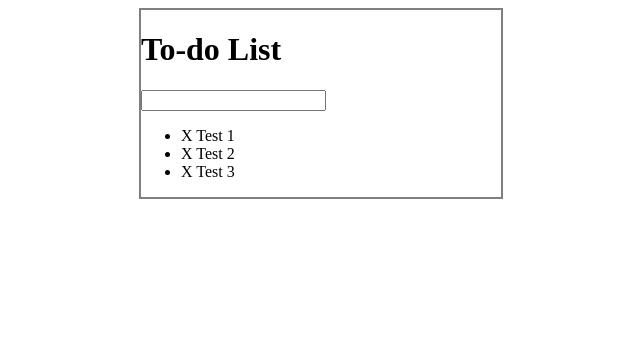
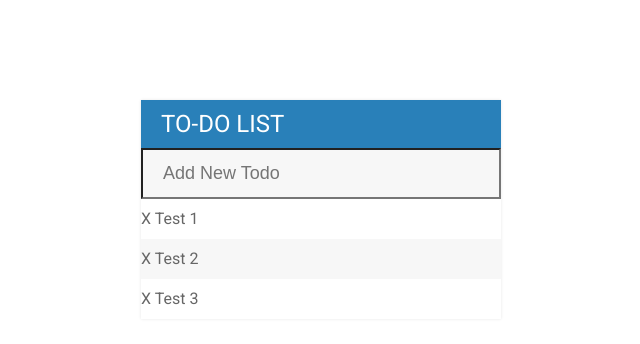
Before and after one commit to dhuber666/ToDo, a plain HTML site: page index.html in a window 1280 px wide. Shown: the whole page, without its empty margins (319-959 px from the left). Drawn offline with Linux system fonts and the light colour scheme.

Commit message:
Added a buch of styling

```diff
--- a/assets/css/styles.css
+++ b/assets/css/styles.css
@@ -1,8 +1,10 @@
 #container {
 
-    border: 2px solid grey;
+
     width: 360px;
-    margin: 0 auto;
+    margin: 100px auto;
+    background-color: #f7f7f7;
+    box-shadow: 0 0 3px rgba(0, 0, 0, 0.1);
 }
 
 .completed {
@@ -10,3 +12,56 @@
     color: gray;
     text-decoration: line-through;
 }
+
+h1 {
+    background-color: #2980b9;
+    color: white;
+    margin: 0;
+    padding: 10px 20px;
+    text-transform: uppercase;
+    font-size: 24px;
+    font-weight: normal;
+
+}
+
+ul {
+    list-style: none;
+    margin: 0;
+    padding: 0;
+}
+
+body {
+    font-family: "Roboto", sans-serif;
+}
+
+li {
+
+    background-color: #fff;
+    height: 40px;
+    line-height: 40px;
+    color: #666;
+
+}
+
+li:nth-child(2n) {
+    background-color: #f7f7f7;
+}
+
+input {
+    font-size: 18px;
+    background-color: #f7f7f7;
+    width: 100%;
+    box-sizing: border-box;
+    -webkit-box-sizing: border-box;
+    color: #2980b9;
+    padding: 13px 13px 13px 20px;
+
+
+}
+
+input:focus {
+    background: #fff;
+    border: 3px solid #2980b9;
+    outline: none;
+
+}
--- a/index.html
+++ b/index.html
@@ -6,13 +6,14 @@
     <meta http-equiv="X-UA-Compatible" content="ie=edge">
     <title>ToDo</title>
     <link rel="stylesheet" href="assets/css/styles.css">
+    <link href="https://fonts.googleapis.com/css?family=Roboto:400,500,700" rel="stylesheet">
     <script src="assets/js/lib/jquery-3.2.1.min.js"></script>
 </head>
 <body>
 
     <div id="container">
         <h1>To-do List</h1>
-        <input type="text">
+        <input type="text" placeholder="Add New Todo">
 
         <ul>
             <li><span>X</span> Test 1</li>
```
